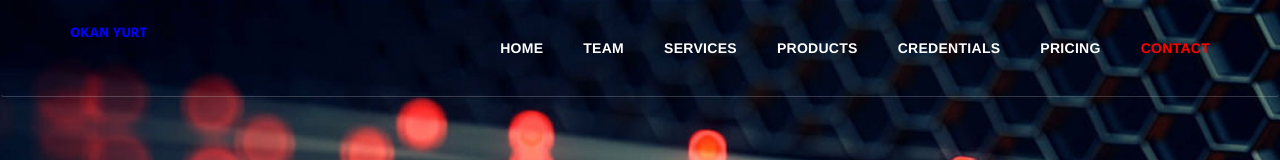
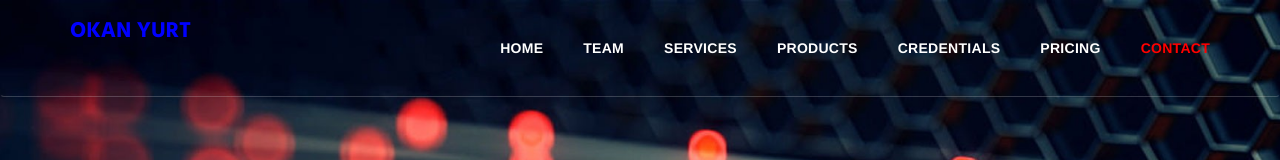
Before and after one commit to okanyurt/personal_website_v0, a plain HTML site: page index.html in a window 1280 px wide. Shown: the top 160 px of the page. Drawn offline with Linux system fonts and the light colour scheme.

Commit message:
Add files via upload

```diff
--- a/index.html
+++ b/index.html
@@ -35,7 +35,7 @@
                             <a class="logo-wrap" href="#body">
                               <!--  <img class="logo-img logo-img-main" src="img/logo.png" alt="FlameOnePage Logo">
                                 <img class="logo-img logo-img-active" src="img/logo-dark.png" alt="FlameOnePage Dark Logo"> -->
-								<h5 style="color:blue;">OKAN YURT</h5>
+								<h3 style="color:blue;">OKAN YURT</h3>
                             </a>
                         </div>
                     </div>
```
